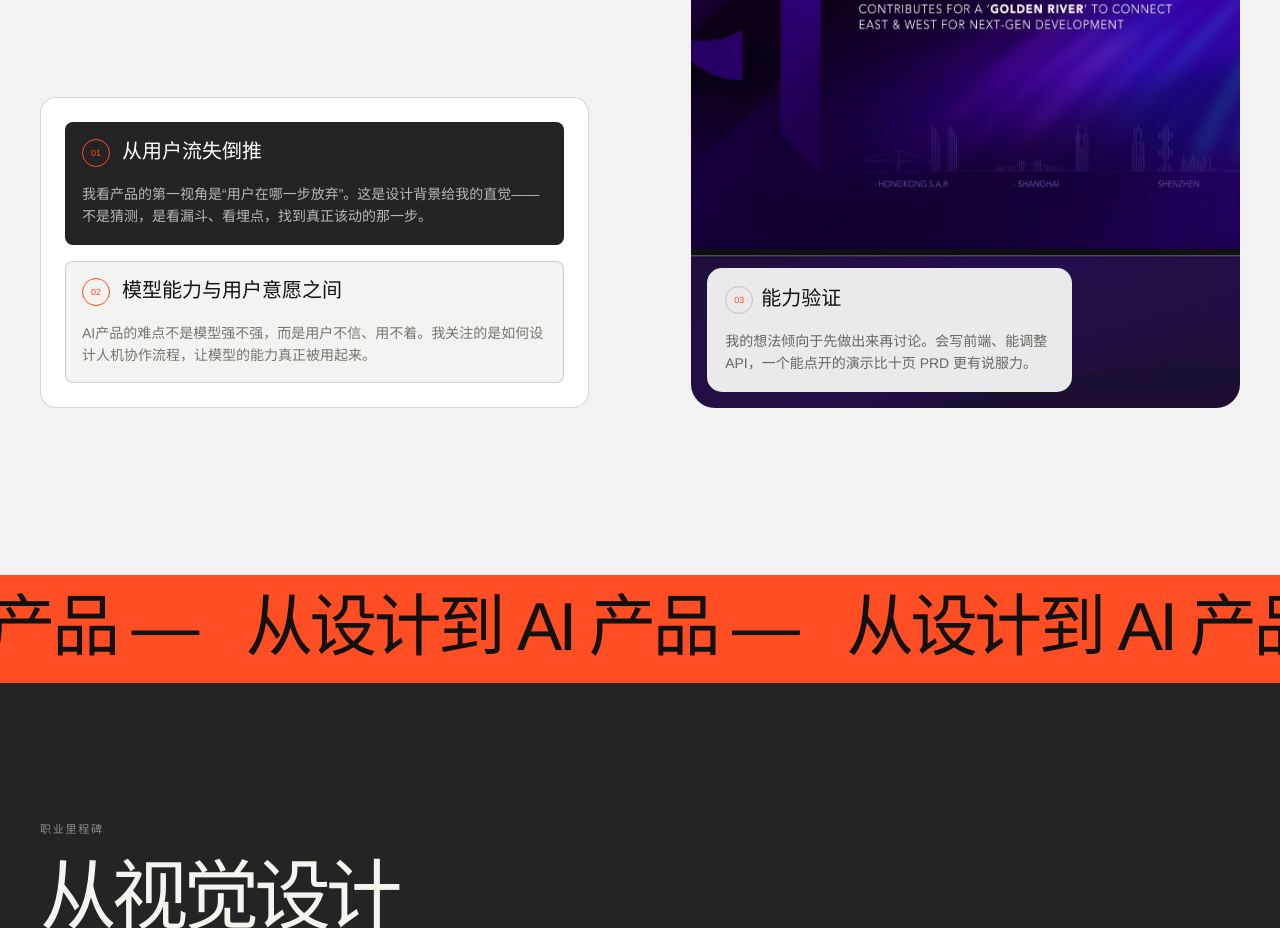
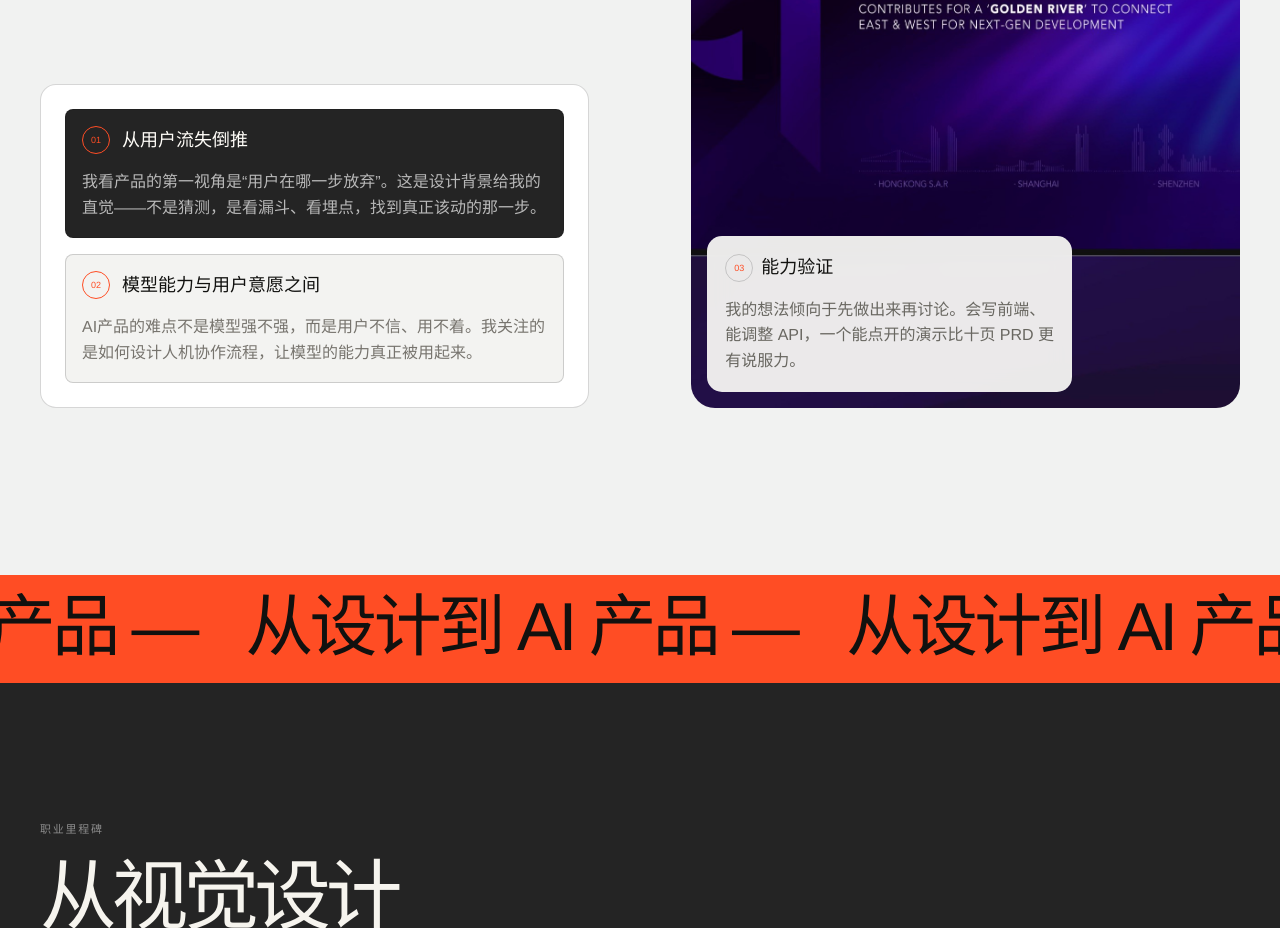
Before and after one commit to Miaaaa857/profile, a React (Vite) app: page /about in a window 1280 px wide. Shown: the part 2520-3448 px from the top of the page. Built offline with nearby package versions, Linux system fonts and the light colour scheme; a web font is replaced by a local one.

Commit message:
Adjust methodology card typography

```diff
--- a/src/styles/global.css
+++ b/src/styles/global.css
@@ -369,16 +369,16 @@ i { font-style: normal; }
 .aa-approach-card { min-height: 0; padding: 16px; display: grid; grid-template-columns: 28px 1fr; grid-template-rows: auto auto; column-gap: 12px; align-items: center; border: 1px solid var(--line); border-radius: 8px; background: #f3f3f1; }
 .aa-approach-card:first-child { background: #242424; color: #fffdf8; }
 .aa-approach-card > span { grid-column: 1; grid-row: 1; width: 28px; height: 28px; display: grid; place-items: center; border: 1px solid currentColor; border-radius: 50%; color: var(--accent); font-size: 9px; }
-.aa-approach-card h3 { grid-column: 2; grid-row: 1; margin: 0; font-size: 20px; line-height: 1.35; font-weight: 500; }
-.aa-approach-card p { grid-column: 1 / -1; grid-row: 2; margin-top: 16px; color: #77746e; font-size: 14px; line-height: 1.6; }
+.aa-approach-card h3 { grid-column: 2; grid-row: 1; margin: 0; font-size: 18px; line-height: 1.35; font-weight: 500; }
+.aa-approach-card p { grid-column: 1 / -1; grid-row: 2; margin-top: 16px; color: #77746e; font-size: 16px; line-height: 1.6; }
 .aa-approach-card:first-child p { color: rgba(255, 255, 255, .68); }
 .aa-approach__visual { position: relative; min-height: 790px; margin: 0; overflow: hidden; border-radius: 24px; background: #d8d8d4; }
 .aa-approach__visual > img { width: 100%; height: 100%; object-fit: cover; object-position: 43% center; }
 .aa-approach__visual figcaption { position: absolute; left: 16px; right: 16px; bottom: 16px; max-width: 365px; padding: 18px; border-radius: 15px; background: rgba(248, 248, 245, .94); color: var(--ink); backdrop-filter: blur(12px); }
 .aa-approach-overlay-title { display: flex; align-items: center; gap: 8px; }
 .aa-approach-overlay-title span { width: 28px; height: 28px; display: grid; place-items: center; border: 1px solid var(--line); border-radius: 50%; color: var(--accent); font-size: 9px; }
-.aa-approach-overlay-title strong { font-size: 20px; line-height: 1.35; letter-spacing: 0; font-weight: 600; }
-.aa-approach__visual figcaption p { margin-top: 16px; color: #696761; font-size: 14px; line-height: 1.6; }
+.aa-approach-overlay-title strong { font-size: 18px; line-height: 1.35; letter-spacing: 0; font-weight: 600; }
+.aa-approach__visual figcaption p { margin-top: 16px; color: #696761; font-size: 16px; line-height: 1.6; }
 
 .aa-career { overflow: clip; }
 .aa-career__marquee { padding: 22px 0 25px; overflow: hidden; background: var(--accent); }
```
